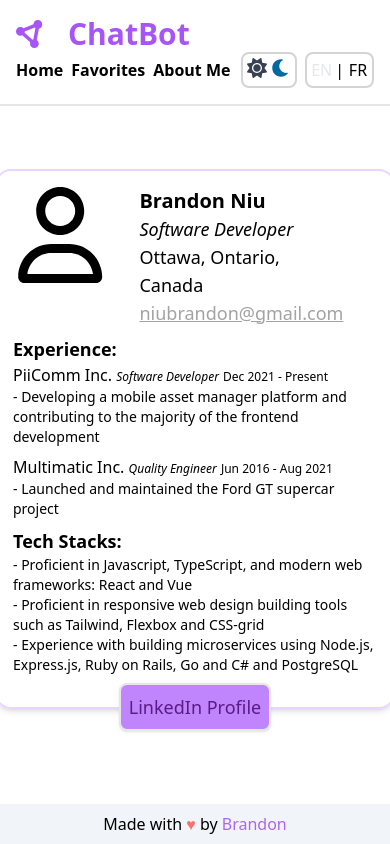
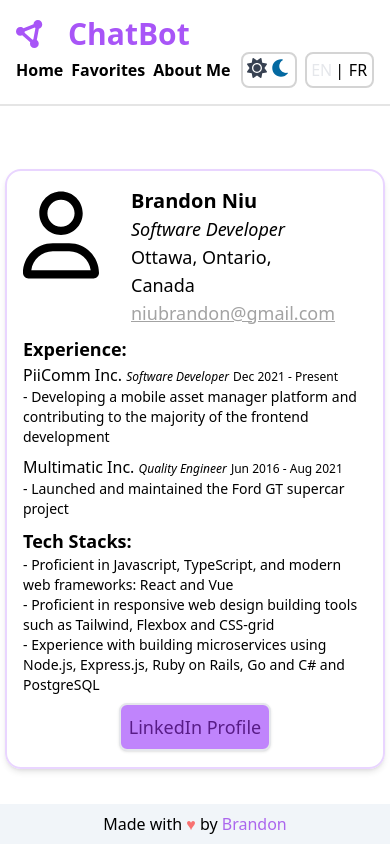
Before and after one commit to niubrandon/chatbot, a React (Create React App) app: page /about in a window 390 px wide. Built offline with nearby package versions, Linux system fonts and the light colour scheme.

Commit message:
fix styling for dark mode and mobile screen

```diff
--- a/src/components/PromptForm.tsx
+++ b/src/components/PromptForm.tsx
@@ -36,6 +36,7 @@ export default function Prompt ({prompt, isLoading, setPrompt, handleSubmit}: Pr
               className="grow focus:outline-none dark:bg-slate-900 animate-pulse"
               placeholder={t('ask me anything')}
               maxLength={100}
+              disabled={isLoading}
               required />
             { prompt && <CloseSvg role="button" className="h-6 w-6 mr-2 hover:scale-125" onClick={onClose} />}
           </div>
--- a/src/pages/About.tsx
+++ b/src/pages/About.tsx
@@ -4,8 +4,8 @@ export default function About () {
 
   return (
     <>
-      <div className="fixed top-[20%] left-[50%] w-[400px] h-[540px] border-2 border-purple-200
-      rounded-2xl shadow-md -ml-[200px] p-4 text-lg flex flex-col gap-2 dark:text-white">
+      <div className="fixed top-[20%] left-[50%] w-[400px] h-fit border-2 border-purple-200
+      rounded-2xl shadow-md -ml-[200px] p-4 text-lg flex flex-col gap-2 dark:text-white sm:w-[380px] sm:-ml-[190px]">
         <section className="flex">
           <UserSvg className="h-24 w-24 dark:fill-white" />
           <div className="flex flex-col px-8">
--- a/src/pages/Favorite.tsx
+++ b/src/pages/Favorite.tsx
@@ -25,11 +25,11 @@ export default function Favorite ({collection, handleFavorite}: Props) {
   return (
     <>
       { collection.filter((a)=> {return a.isFavorite;}).length === 0 ?
-        (<div className="text-center mt-4 mx-10 text-lg font-medium">
+        (<div className="text-center mt-4 mx-10 text-lg font-medium dark:text-white">
           <span>You currently do not have anything favorited. Go back to the Home page and click on the</span>
           <BookmarkSvg className="inline h-6 w-6 fill-neutral-400" />
           <span> to favorite it.</span></div>) :
-        (<div className="flex flex-col gap-2 mx-6">
+        (<div className="flex flex-col gap-2 items-center px-4">
           {collectionCards}
         </div>
         )}
```
